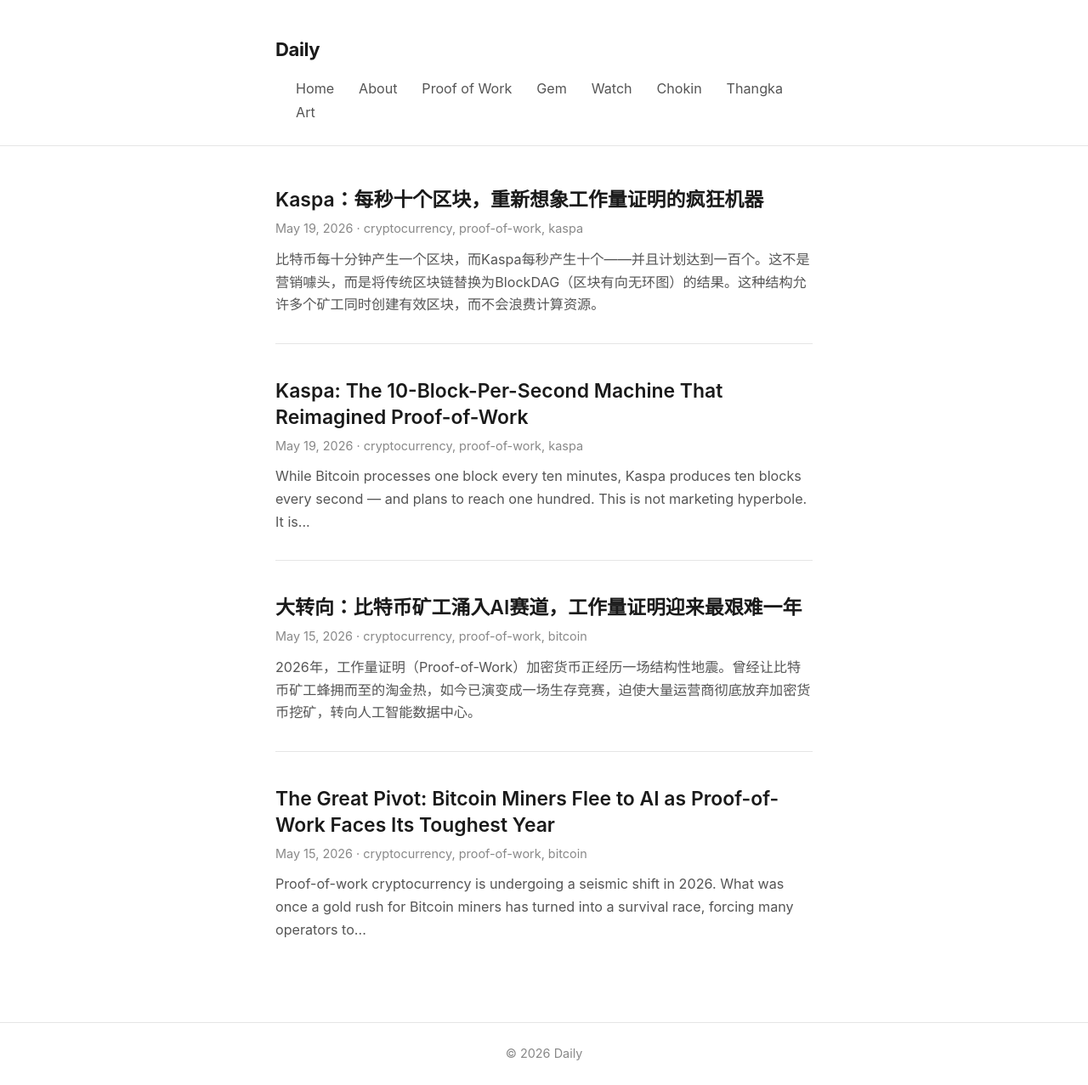
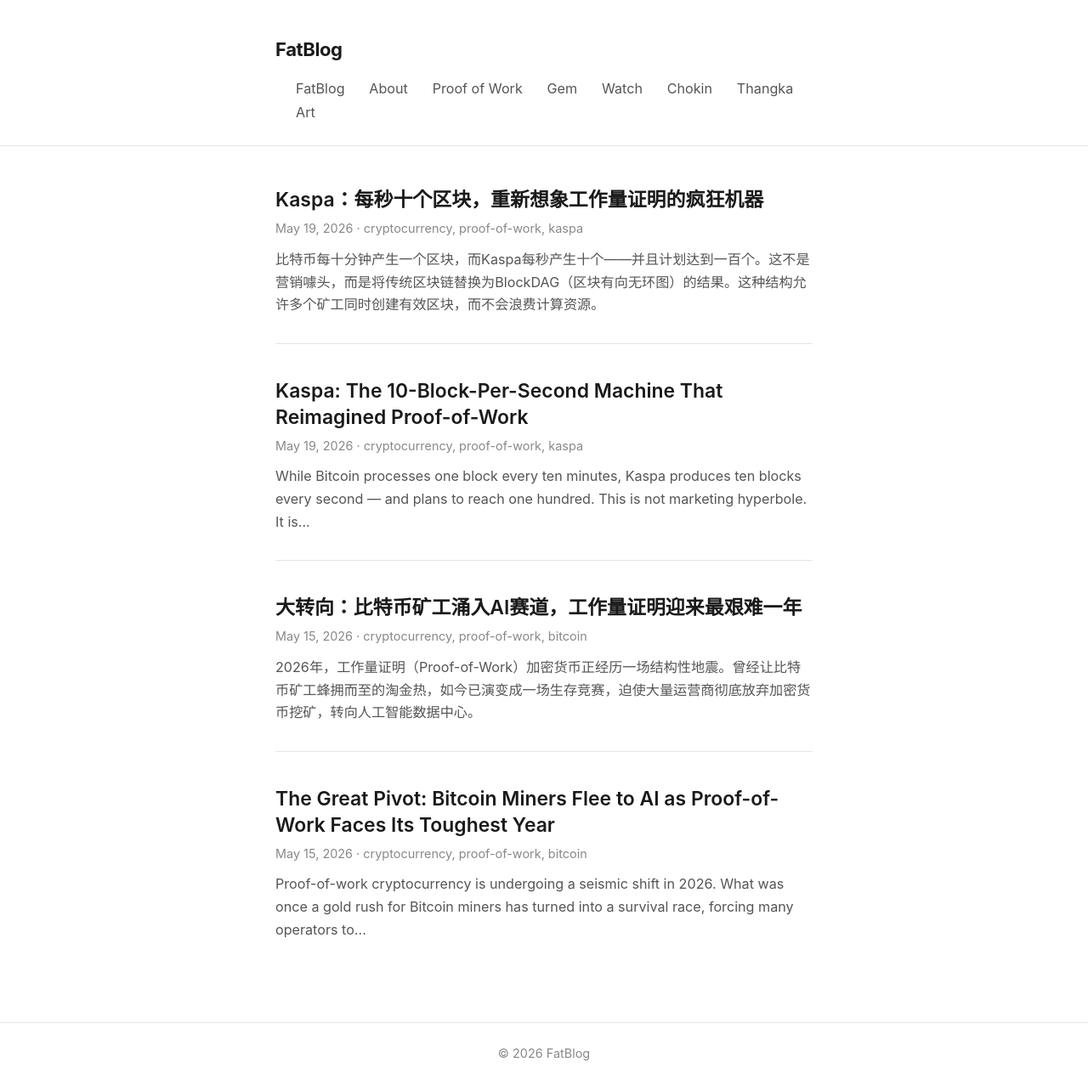
Before and after one commit to vfxowlsyvh/vfxowlsyvh.github.io, a Jekyll site: the page built from index.md, in a window 1280 px wide. Shown: the whole page at 85% size. Built offline with Jekyll 4.4.1, drawn with Linux system fonts in a browser that asks for light colours.

Commit message:
Rebrand to FatBlog

```diff
--- a/_config.yml
+++ b/_config.yml
@@ -1,5 +1,5 @@
 # Jekyll configuration for personal blog
-title: Daily
+title: FatBlog
 email: your-email@example.com
 description: >-
   A general blog about everything — crypto, gems, watches, and whatever catches the eye.
--- a/_layouts/default.html
+++ b/_layouts/default.html
@@ -14,7 +14,7 @@
     <div class="wrapper">
       <a class="site-title" href="{{ '/' | relative_url }}">{{ site.title }}</a>
       <nav class="site-nav">
-        <a href="{{ '/' | relative_url }}">Home</a>
+        <a href="{{ '/' | relative_url }}">FatBlog</a>
         <a href="{{ '/about/' | relative_url }}">About</a>
         <a href="{{ '/proof-of-work/' | relative_url }}">Proof of Work</a>
         <a href="{{ '/gem/' | relative_url }}">Gem</a>
```
